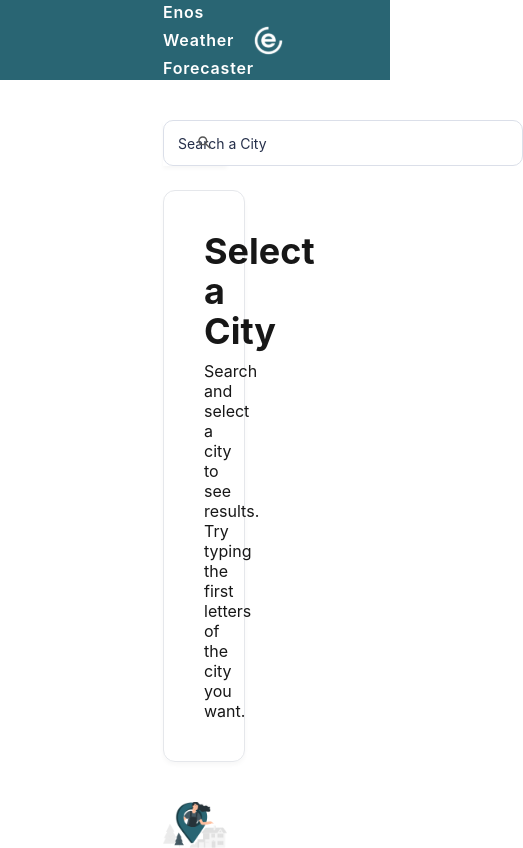
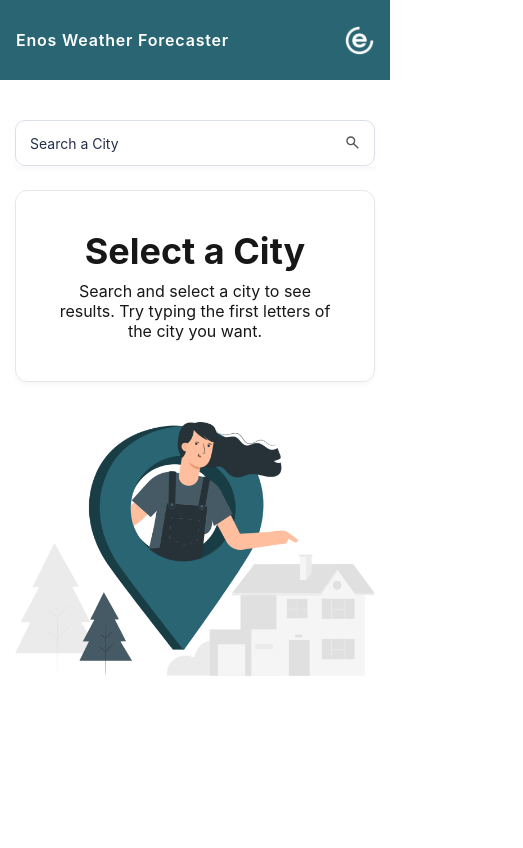
Before and after one commit to rsldgn14/weather-app, a Next.js app: page / in a window 390 px wide. Shown: the whole page, 523 px wide, since content can reach past the window. Built offline with nearby package versions, Linux system fonts and the light colour scheme.

Commit message:
align fix

```diff
--- a/src/app/page.tsx
+++ b/src/app/page.tsx
@@ -2,7 +2,7 @@ import Main from "@/layout/main/Main";
 
 export default async function Home() {
   return (
-    <div className="px-[163px] pt-10">
+    <div className="flex justify-center lg:px-0 px-4  pt-10">
       <Main />
     </div>
   );
--- a/src/components/header/Header.tsx
+++ b/src/components/header/Header.tsx
@@ -4,7 +4,7 @@ import ProjectName from "./ProjectName";
 export default function Header() {
   return (
     <div className="bg-primary h-20">
-      <div className="px-[163px] flex justify-between items-center h-full w-full">
+      <div className="lg:px-[163px] px-4 flex justify-between items-center h-full w-full">
         <ProjectName />
         <Image src={"/static/icon.svg"} height={29} width={29} alt="icon" />
       </div>
--- a/src/components/table/Table.tsx
+++ b/src/components/table/Table.tsx
@@ -33,11 +33,11 @@ export default function Table<T>({
   }, []);
 
   return (
-    <div className="rounded-xl border-[#DBDFE9] border-[1px] shadow-defaultShadow overflow-hidden">
+    <div className="rounded-xl border-[#DBDFE9] border-[1px] shadow-defaultShadow overflow-hidden overflow-x-auto">
       <h1 className="p-[25px] text-[#071437] font-semibold text-[16px]">
         {title}
       </h1>
-      <table className="border-collapse w-full">
+      <table className="w-full">
         <thead>
           <tr className="border-b-[1px]">
             {columns.map((col, index) => (
--- a/src/layout/city/Selection.tsx
+++ b/src/layout/city/Selection.tsx
@@ -61,7 +61,7 @@ export default function Selection(props: Props) {
   }, [dCity]);
 
   return (
-    <div style={{ gap: "24px" }} className="flex flex-col">
+    <div style={{ gap: "24px" }} className="flex flex-col lg:max-w-[360px] ">
       <Input
         value={city}
         placeholder="Search a City"
```
